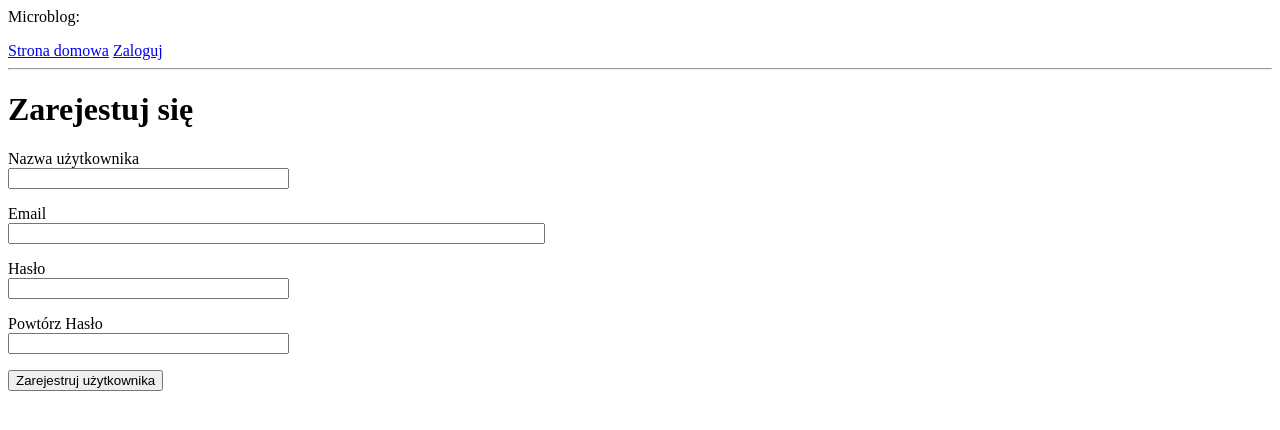
After one commit to waldek44/FLASK-megatutorial-PL, a Flask app: page /register in a window 1280 px wide. The commit adds this page. Shown: the top 430 px of the page. Run offline with Flask 2, Linux system fonts and the light colour scheme.

Commit message:
5 | USERS LOGINS

```diff
--- a/app/forms.py
+++ b/app/forms.py
@@ -1,11 +1,35 @@
 from flask_wtf import FlaskForm  # klasa podstawowa FlaskForm pakietu Flask-WTF
 from wtforms import StringField, PasswordField, BooleanField, SubmitField  # klasy reprezentujące typy pól
-from wtforms.validators import DataRequired
+from wtforms.validators import DataRequired, ValidationError, Email, EqualTo
+
+#  formularz logowania użytkownika, który prosi użytkownika o podanie nazwy użytkownika i hasła
+from app.models import User
 
 
-#  formularz logowania użytkownika, który prosi użytkownika o podanie nazwy użytkownika i hasła
 class LoginForm(FlaskForm):
     username = StringField('Nazwa użytkownika', validators=[DataRequired()])
     password = PasswordField('Hasło', validators=[DataRequired()])
     remember_me = BooleanField('Pamiętaj mnie')
     submit = SubmitField('Zaloguj')
+
+
+#  formularz rejestracyjny
+#  walidator Email() należy do wtforms. Waliduje czy email jest poprawnie wpisany
+#  walidator EqualTo() należy do wtforms. Waliduje czy wpisana wartość odpowiada tej z argumentu
+class RegistrationForm(FlaskForm):
+    username = StringField('Nazwa użytkownika', validators=[DataRequired()])
+    email = StringField('Email', validators=[DataRequired(), Email()])
+    password = PasswordField('Hasło', validators=[DataRequired()])
+    password2 = PasswordField(
+        'Powtórz Hasło', validators=[DataRequired(), EqualTo('password')])
+    submit = SubmitField('Zarejestruj użytkownika')
+
+    def validate_username(self, username):
+        user = User.query.filter_by(username=username.data).first()
+        if user is not None:
+            raise ValidationError('Ta nazwa użytkownika jest już zajęta.')
+
+    def validate_email(self, email):
+        user = User.query.filter_by(email=email.data).first()
+        if user is not None:
+            raise ValidationError('Ten email należy do kogoś innego.')
--- a/app/routes.py
+++ b/app/routes.py
@@ -1,16 +1,18 @@
-from flask import render_template, flash
+from flask import render_template, flash, url_for, request
+from flask_login import current_user, login_user, logout_user, login_required
+from werkzeug.urls import url_parse
 from werkzeug.utils import redirect
 
-from app import app
+from app import app, db
 from app.forms import LoginForm  # importuję klasę LoginForm z forms.py
+from app.models import User
+from app.forms import RegistrationForm
 
 
 @app.route('/')
 @app.route('/index')
+@login_required
 def index():
-
-    # dodaję tymczasowego użytkownika, którego zamierzam zaimplementować jako słownik (dictionary)
-    user = {'username': 'Waldemar'}
 
     # dodaję tymczasowe posty
     posts = [
@@ -24,15 +26,58 @@ def index():
         }
     ]
 
-    return render_template('index.html', title='Strona domowa', user=user, posts=posts)
+    return render_template('index.html', title='Strona domowa', posts=posts)
 
 
 # funkcja logowania użytkownika
 @app.route('/login', methods=['GET', 'POST'])  # argument methods mówi, że funkcja widoku akceptuje żądania GET i POST
 def login():
+    # Zmienna current_user pochodzi z Flask-Login i może być użyta w dowolnym momencie podczas obsługi do
+    # uzyskania obiektu użytkownika, który reprezentuje żądania klienta.
+    if current_user.is_authenticated:
+        return redirect(url_for('index'))
     form = LoginForm()
     if form.validate_on_submit():
-        flash('Login requested for user {}, remember_me={}'.format(
-            form.username.data, form.remember_me.data))
-        return redirect('/index')
+        # ładuję użytkownika z bazy danych - zwróci obiekt użytkownika, jeśli istnieje, lub None, jeśli nie.
+        user = User.query.filter_by(username=form.username.data).first()
+
+        # Jeśli nazwa użytkownika i hasło są poprawne, wywołuję funkcję login_user( ), która pochodzi z Flask-Login.
+        if user is None or not user.check_password(form.password.data):
+            flash('Nieprawidłowa nazwa użytkownika lub hasło')
+            return redirect(url_for('login'))
+        login_user(user, remember=form.remember_me.data)
+        next_page = request.args.get('next')
+        # po poprawnym zalogowaniu user przejdzie do strony którą atakował zanim przekierowało go na /login
+        if not next_page or url_parse(next_page).netloc != '':
+            next_page = url_for('index')
+        return redirect(url_for('index'))
     return render_template('login.html', title='Sign In', form=form)
+
+
+# funkcja wylogowywania użytkownika
+@app.route('/logout')
+def logout():
+    logout_user()
+    return redirect(url_for('index'))
+
+
+# funkcja rejestrowania nowego użytkownika
+@app.route('/register', methods=['GET', 'POST'])
+def register():
+    # upewniam się, że użytkownik, który wywołuje tę trasę, nie jest zalogowany.
+    if current_user.is_authenticated:
+        return redirect(url_for('index'))
+
+    # ładuję formularz rejestrowania
+    form = RegistrationForm()
+
+    # Logika if validate_on_submit( ) tworzy nowego użytkownika o nazwie użytkownika, podany adres e-mail i hasło,
+    # zapisuje je w bazie danych, a następnie przekierowuje do monitu logowania, aby użytkownik mógł się zalogować.
+    if form.validate_on_submit():
+        user = User(username=form.username.data, email=form.email.data)
+        user.set_password(form.password.data)
+        db.session.add(user)
+        db.session.commit()
+        flash('Congratulations, you are now a registered user!')
+        return redirect(url_for('login'))
+    return render_template('register.html', title='Register', form=form)
--- a/app/templates/base.html
+++ b/app/templates/base.html
@@ -10,7 +10,11 @@
         <div>
             <p>Microblog:</p>
             <a href="{{ url_for('index') }}">Strona domowa</a>
-            <a href="{{ url_for('login') }}">Logowanie</a>
+            {% if current_user.is_anonymous %}
+                <a href="{{ url_for('login') }}">Zaloguj</a>
+            {% else %}
+                <a href="{{ url_for('logout') }}">Wyloguj</a>
+            {% endif %}
         <hr>
         {% with messages = get_flashed_messages() %}
         {% if messages %}
--- a/app/templates/index.html
+++ b/app/templates/index.html
@@ -1,7 +1,7 @@
 {% extends "base.html" %}
 
 {% block content %}
-    <h1>Hi, {{ user.username }}!</h1>
+    <h1>Hi, {{ current_user.username }}!</h1>
     {% for post in posts %}
     <div><p>{{ post.author.username }} says: <b>{{ post.body }}</b></p></div>
     {% endfor %}
--- a/app/templates/login.html
+++ b/app/templates/login.html
@@ -1,6 +1,7 @@
 {% extends "base.html" %}
 
 {% block content %}
+    <p>Nowy użytkownik? <a href="{{ url_for('register') }}">Przejdź tutaj aby założyć konto!</a></p>
     <h1>Zaloguj się</h1>
     <form action="" method="post" novalidate>
         <!-- Argument szablonu form.hidden_tag( ) generuje ukryte pole zawierające token,
--- /dev/null
+++ b/app/templates/register.html
@@ -0,0 +1,37 @@
+{% extends "base.html" %}
+
+{% block content %}
+    <h1>Zarejestuj się</h1>
+    <form action="" method="post">
+        {{ form.hidden_tag() }}
+        <p>
+            {{ form.username.label }}<br>
+            {{ form.username(size=32) }}<br>
+            {% for error in form.username.errors %}
+            <span style="color: red;">[{{ error }}]</span>
+            {% endfor %}
+        </p>
+        <p>
+            {{ form.email.label }}<br>
+            {{ form.email(size=64) }}<br>
+            {% for error in form.email.errors %}
+            <span style="color: red;">[{{ error }}]</span>
+            {% endfor %}
+        </p>
+        <p>
+            {{ form.password.label }}<br>
+            {{ form.password(size=32) }}<br>
+            {% for error in form.password.errors %}
+            <span style="color: red;">[{{ error }}]</span>
+            {% endfor %}
+        </p>
+        <p>
+            {{ form.password2.label }}<br>
+            {{ form.password2(size=32) }}<br>
+            {% for error in form.password2.errors %}
+            <span style="color: red;">[{{ error }}]</span>
+            {% endfor %}
+        </p>
+        <p>{{ form.submit() }}</p>
+    </form>
+{% endblock %}
```
Also changed, not shown: app/__init__.py (+7 -1 lines), app/models.py (+18 -2 lines), README.MD, app.db.
